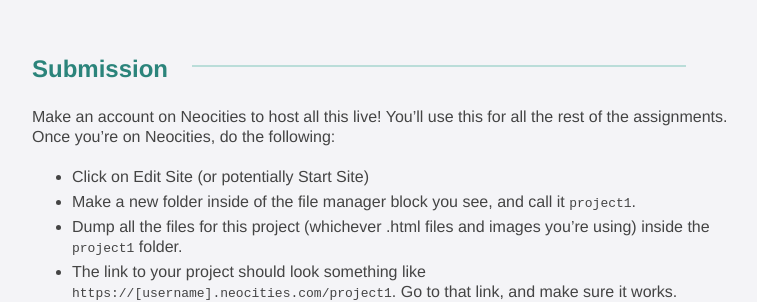
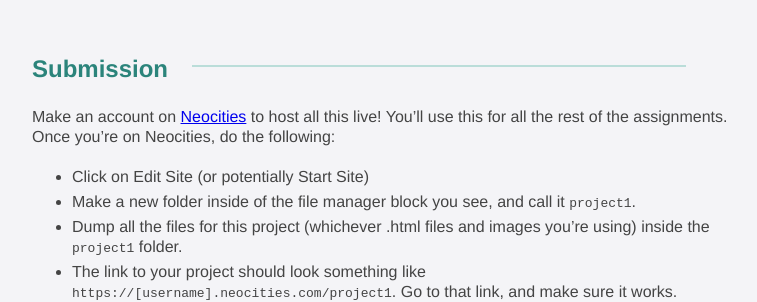
Before and after one commit to thely/artofweb-21, a Jekyll site: the page built from _projects/1-geocities.md, in a window 1280 px wide and 900 px high, scrolled down 1818 px. Shown: the part 350-652 px from the top of the window, without its empty margins (20-777 px from the left). Built offline with Jekyll 4.4.1, drawn with Linux system fonts in a browser that asks for light colours; part of the change alters nothing that is shown.

```diff
--- a/_projects/1-geocities.md
+++ b/_projects/1-geocities.md
@@ -59,7 +59,7 @@ I don’t need to be fully convinced that this character is a real person (maybe
 
 ### Submission
 
-Make an account on Neocities to host all this live! You'll use this for all the rest of the assignments. Once you're on Neocities, do the following:
+Make an account on [Neocities](https://neocities.org/) to host all this live! You'll use this for all the rest of the assignments. Once you're on Neocities, do the following:
 
 * Click on Edit Site (or potentially Start Site)
 * Make a new folder inside of the file manager block you see, and call it `project1`.
```
